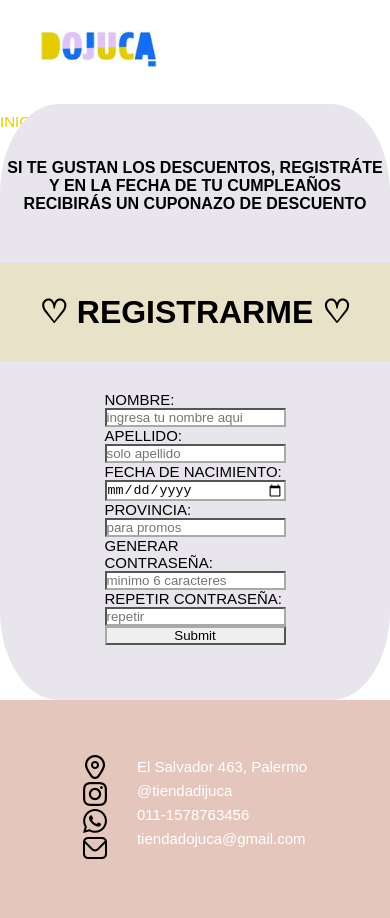
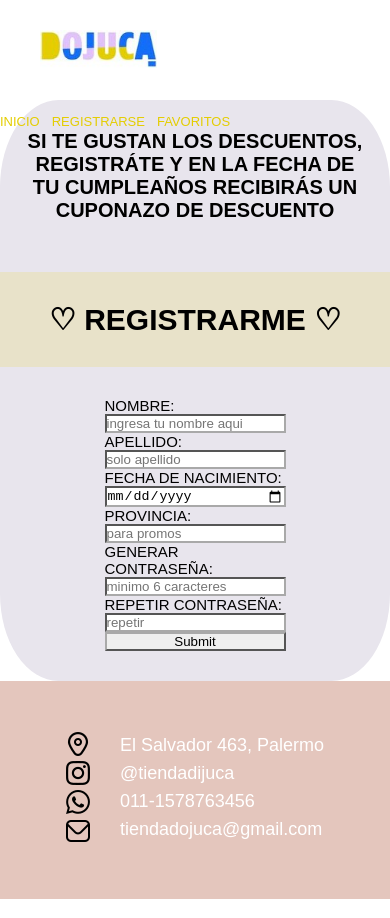
Before and after one commit to carlacespedes/tercera-pre-entrega-Coderhouse, a website: page pages/registrarse.html in a window 390 px wide. Shown: the top 918 px of the page. Drawn offline with Linux system fonts and the light colour scheme.

Commit message:
se me desconfiguro media queries

```diff
--- a/pages/registrarse.html
+++ b/pages/registrarse.html
@@ -17,9 +17,8 @@
     <link rel="stylesheet" href="../css/style.css">
 </head>
 <body>
-    <div class="hero">
     <header>               <!--COMIENZA EL HEADER -->
-        <div>          <!--COMIENZA EL HEADER -->
+        <div>
             <a href= "../index.html"> <img src="../assets/img/logook.jpeg" alt="logoprincipal" class="logo"></a>
         </div>
         <nav>
@@ -71,6 +70,5 @@
             </ul>
         </section>
         </footer>
-        </div>
 </body>
 </html>
--- a/scss/layout/_grid-hero.scss
+++ /dev/null
@@ -1,11 +0,0 @@
-.hero{
-    display: grid;
-    width: 100%;
-    height: auto;
-    grid-template-columns: repeat 1fr 1fr 1fr ;
-    grid-template-rows: repeat 1fr 1fr 1fr;
-    grid-template-areas:
-    "header header header"
-    "main main main"
-    "footer footer footer";
-}
--- a/scss/layout/_main-registrarse.scss
+++ b/scss/layout/_main-registrarse.scss
@@ -1,16 +1,6 @@
-
-
-
-
-
-
-
-
-
-
 .registrarme-banner {
     font-weight: bolder;
-    font-size: 25px;
+    font-size: 24px;
     font-family:'Poppins', sans-serif;
     text-align: center;
     margin: 10px 215px 80px 260px;
@@ -28,7 +18,7 @@
     flex-flow: column wrap;
     justify-content: none;
     justify-content:none;
-    padding:60px 350px 40px 350px;
+    padding:60px 450px 40px 450px;
     font-family:'Poppins', sans-serif;
 }
 main form input {
@@ -37,3 +27,17 @@
 main form label {
     font-size: 15px;
 }
+@media(max-width:768px) {
+    .registrarme-banner{
+            font-size: 20px;
+            margin: 30px 50px 50px 50px;
+    }
+    .registrarme {
+            font-size: 15px;
+    }}
+    .class-formu {
+        display: flex;
+        flex-flow: column wrap;
+        padding: 30px 130px 30px 130px;
+        font-family:'Poppins', sans-serif;
+}
--- a/scss/layout/_media-768.scss
+++ b/scss/layout/_media-768.scss
@@ -1,22 +1,15 @@
 @media(max-width:768px) {
-.hero {
-        display:grid;
-        width: 100%;
-        height: auto;
-        grid-template-columns: repeat(2, 1fr);
-        grid-template-rows: 12% 1fr 19%;
-        grid-template-areas:
-        "header header"
-        "main main "
-        "footer footer";
-        header {
-        font-size: 12px;
-        }
 .logo{
         width: 60%;
         margin: 30px 2px 2px 40px
         }
-
+        .navbar {
+                display: flex;
+                list-style: none;
+                font-size: 13px;
+                gap: 5px;
+                margin: 40px 30px 50px 0px;
+        }
 main {        /*main index y resgistracion*/
         grid-area: main;
         width: 100%;
@@ -45,7 +38,7 @@
         align-content: center;
         justify-content: center;
         font-family:'Poppins', sans-serif;
-        font-size: 15px;
+        font-size: 18px;
 }
 .iconos-footer {
         text-decoration: none;
@@ -60,13 +53,6 @@
         list-style: none;
         text-align:left;
         color:#FFFFFF;
-}
-.navbar {
-        display: flex;
-        list-style: none;
-        font-size: 15px;
-        gap: 5px;
-        margin: 40px 30px 50px 0px;
 }
 
 /*media QUERIES 768 index*/
@@ -119,25 +105,23 @@
         "f-tres f-cuatro"
         "f-cinco f-seis";
 }
-/*media queries registrarse*/
+/*media queries registrarse
 
 .registrarme-banner{
-        font-size: 16px;
+        font-size: 28px;
         margin: 30px 50px 50px 50px;
 }
 .registrarme {
         font-size: 16px;
-}
+
 .class-formu {
         display: flex;
         flex-flow: column wrap;
-        padding: 30px 150px 30px 150px;
+        padding: 30px 130px 30px 130px;
         font-family:'Poppins', sans-serif;
-}
-
+}}*/
 
 /*media queries favoritos??*/
-
 .text-banner-fav {
                 display: flex;
                 flex-direction: column;
@@ -148,17 +132,6 @@
                 align-items:center;
                 padding: 3%;
 }
-}
-
-/*.tamaño-imagen{
+.tamaño-imagen-queries {
         width: 190px;
-        height: 300px;  }*/
-main div span a {
-
-        font-size: 14px;
-        }
-main div span{
-        padding: 3%;
-        font-size: 13px;
-        text-align: center;
-    }
+        height: 300px; }
--- a/scss/style.scss
+++ b/scss/style.scss
@@ -1,11 +1,10 @@
 @import "./base/reset";
-@import "./layout/grid-hero";
 @import "./layout/header";
 @import "./layout/main-index";
 @import "./layout/main-indumentaria";
 @import "./layout/main-decoracion";
 @import "./layout/main-favoritos";
 @import "./layout/main-registrarse";
+@import "./layout/footer";
 @import "./layout/media-768";
-@import "./layout/media-320";
-@import "./layout/footer"
+@import "./layout/media-320"
```
Also changed, not shown: index.html (+1 -3 lines), pages/decoracion.html (+0 -2 lines), pages/favoritos.html (+4 -6 lines), pages/indumentaria.html (+0 -2 lines), css/style.css, 1 other file.
